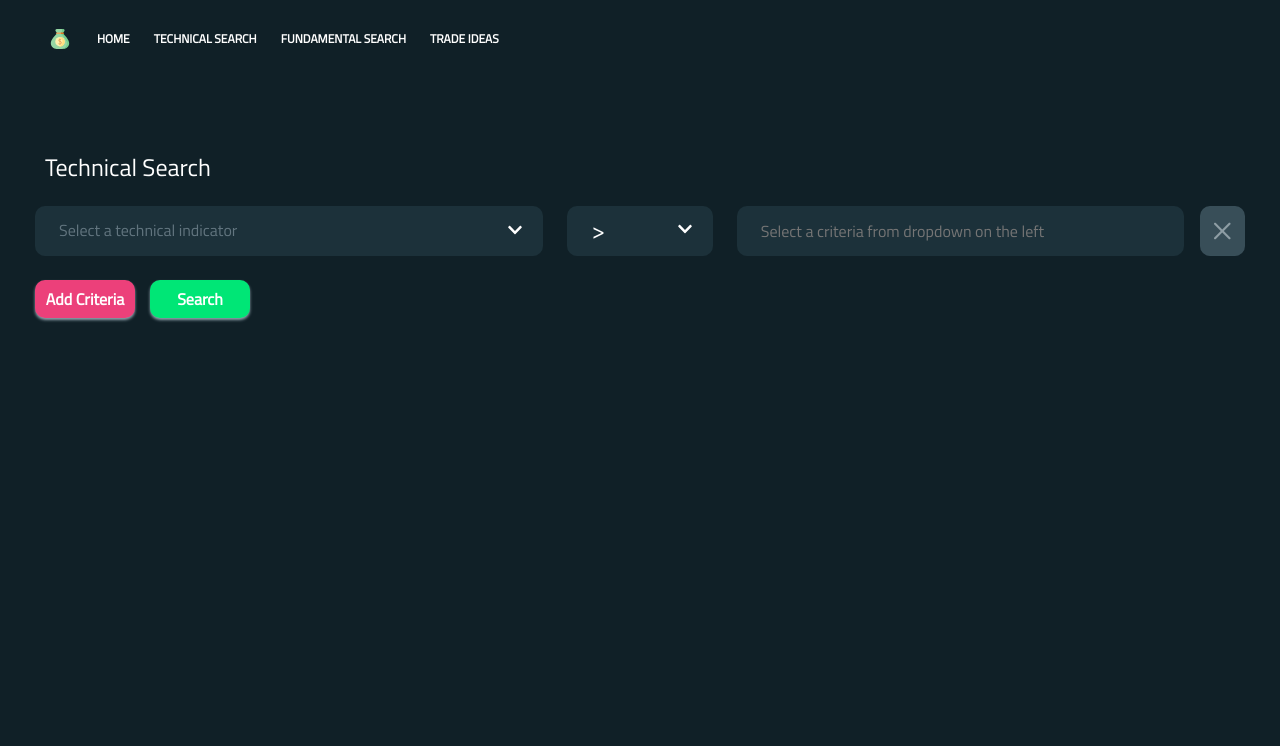
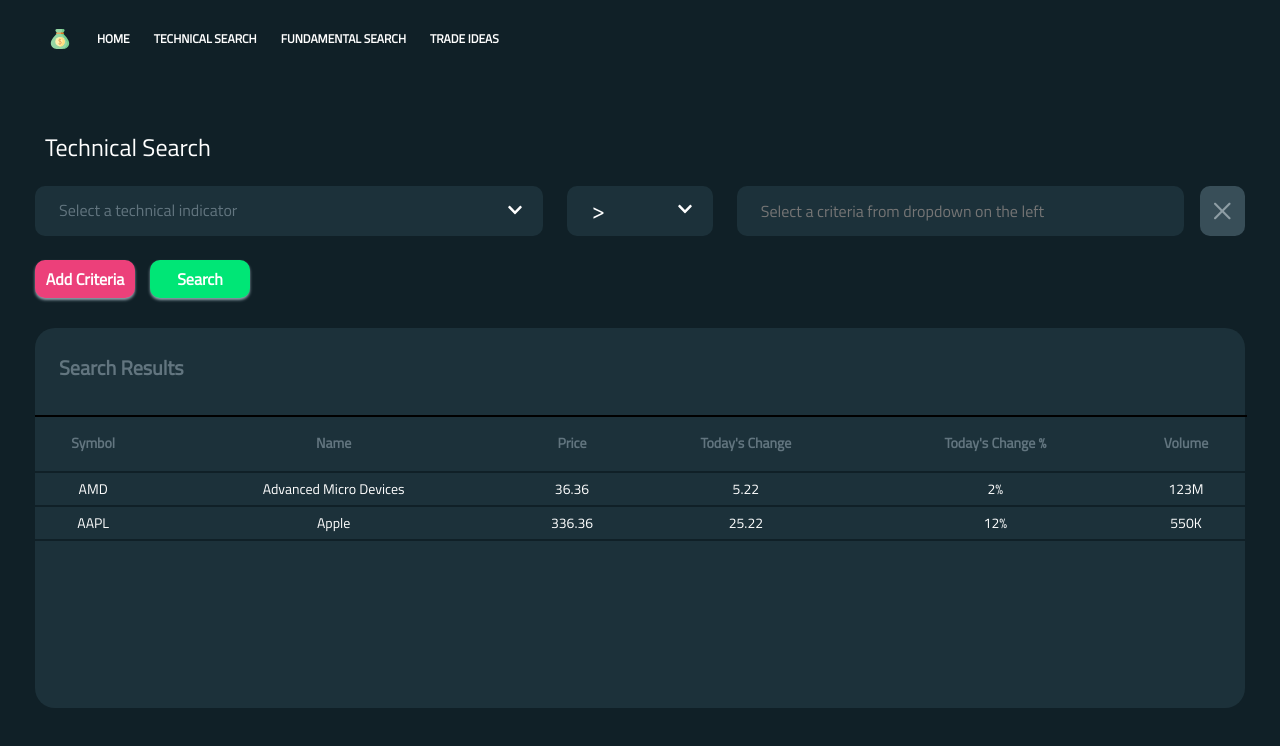
Before and after one commit to Serjohn27/stock-analyzer, an Angular app: page /technical-search in a window 1280 px wide. Shown: the top 746 px of the page. Built offline with nearby package versions, Linux system fonts and the light colour scheme.

Commit message:
updated search result styles

```diff
--- a/src/app/app.component.css
+++ b/src/app/app.component.css
@@ -3,5 +3,5 @@
 }
 
 .content {
-    margin-top: 60px;
+    margin-top: 40px;
 }
--- a/src/app/search/technical-search/technical-search.component.css
+++ b/src/app/search/technical-search/technical-search.component.css
@@ -96,7 +96,7 @@ select.select-box {
 }
 
 select:focus {
-    border-color: gray;
+    border-color: #62757f;
     outline: none;
 }
 
@@ -127,20 +127,21 @@ select:focus {
     color: white;
 }
 
- .selectContainer {
+.selectContainer {
     margin-top: 16px;
 }
 
 /* hide numbers */
-input::-webkit-outer-spin-button,
-input::-webkit-inner-spin-button {
-  -webkit-appearance: none;
-  margin: 0;
+
+input::-webkit-outer-spin-button, input::-webkit-inner-spin-button {
+    -webkit-appearance: none;
+    margin: 0;
 }
 
 /* Firefox */
+
 input[type=number] {
-  -moz-appearance: textfield;
+    -moz-appearance: textfield;
 }
 
 .option {
@@ -150,3 +151,50 @@ input[type=number] {
 .defaultOption {
     color: #62757f;
 }
+
+#results-container {
+    border-radius: 20px;
+    margin-top: 30px;
+    background-color: #1c313a;
+    height: 100%;
+    min-height: 380px;
+    width: 100%;
+}
+
+.results-header-container {
+    padding-left: 24px;
+    padding-top: 8px;
+    padding-bottom: 8px;
+}
+
+.results-header {
+    font-size: 20px;
+    font-weight: bold;
+    color: #62757f;
+}
+
+#results-table {
+    padding-top: 8px;
+    padding-bottom: 8px;
+    font-size: 14px;
+    border-collapse: collapse;
+}
+
+th, td {
+    text-align: center;
+    vertical-align: middle;
+    border: none;
+    border-bottom: 2px solid #102027;
+}
+
+th {
+    padding-bottom: 20px;
+    padding-top: 10px;
+    color: #62757f;
+}
+
+td {
+    padding-bottom: 8px;
+    padding-top: 8px;
+    border-left: none;
+}
--- a/src/app/search/technical-search/technical-search.component.html
+++ b/src/app/search/technical-search/technical-search.component.html
@@ -29,18 +29,19 @@
 
         <div fxLayout="row" fxFlexOffset="2" fxFlex="42" [formGroupName]="i">
 
-                <input *ngIf="templates[i] && templates[i].type=='input'" id="input-box" formControlName="criteriaValue" class="select-box" type="number"
-                    [placeholder]="templates[i].hint"
-                    [attr.disabled]="criteria.value.criteriaSelect == 'default' ? 'disabled' : null">
+            <input *ngIf="templates[i] && templates[i].type=='input'" id="input-box" formControlName="criteriaValue"
+                class="select-box" type="number" [placeholder]="templates[i].hint"
+                [attr.disabled]="criteria.value.criteriaSelect == 'default' ? 'disabled' : null">
 
 
-                <select *ngIf="templates[i] && templates[i].type=='select'" id="sign-select-2" class="select-box" formControlName="criteriaValue" >
-                    <option class="defaultOption" value="default" [selected]=true [disabled]="true">Select an option below</option>
-                    <option class="option" *ngFor="let option of templates[i].options;let i = index"
-                        [value]="option.id">
-                        {{option.name}}
-                    </option>
-                </select>
+            <select *ngIf="templates[i] && templates[i].type=='select'" id="sign-select-2" class="select-box"
+                formControlName="criteriaValue">
+                <option class="defaultOption" value="default" [selected]=true [disabled]="true">Select an option below
+                </option>
+                <option class="option" *ngFor="let option of templates[i].options;let i = index" [value]="option.id">
+                    {{option.name}}
+                </option>
+            </select>
 
 
 
@@ -61,3 +62,44 @@
     </div>
 
 </form>
+
+
+
+
+<div id="results-container">
+    <div fxLayout="column">
+        <div class="results-header-container">
+            <p class="results-header">Search Results</p>
+        </div>
+        <hr style="width: 100%; border: 1px black solid;">
+        <table id="results-table">
+            <tr>
+              <th>Symbol</th>
+              <th>Name</th>
+              <th>Price</th>
+              <th>Today's Change</th>
+              <th>Today's Change %</th>
+              <th>Volume</th>
+            </tr>
+            <tr>
+              <td>AMD</td>
+              <td>Advanced Micro Devices</td>
+              <td>36.36</td>
+              <td>5.22</td>
+              <td>2%</td>
+              <td>123M</td>
+            </tr>
+
+            <tr>
+                <td>AAPL</td>
+                <td>Apple</td>
+                <td>336.36</td>
+                <td>25.22</td>
+                <td>12%</td>
+                <td>550K </td>
+              </tr>
+          </table>
+
+    </div>
+
+</div>
--- a/src/app/search/technical-search/technical-search.component.ts
+++ b/src/app/search/technical-search/technical-search.component.ts
@@ -111,6 +111,34 @@ export class TechnicalSearchComponent implements OnInit {
       }
     }
 
+    else if ('price' == selection) {
+      return {
+        type: 'select',
+        options: [
+          { id: "abovesma", name: "Price Above SMA (200)", default: true },
+          { id: "nearsma", name: "Price Near SMA (200)", default: false },
+          { id: "belowsma", name: "Price Below SMA (200)", default: false },
+          { id: "aboveema", name: "Price Above EMA (50)", default: true },
+          { id: "nearema", name: "Price Near EMA (50)", default: false },
+          { id: "belowema", name: "Price Below EMA (50)", default: false },
+          { id: "nearmonthlymean", name: "Price Above Monthly Mean", default: true },
+          { id: "abovemonthlymean", name: "Price Near Monthly Mean", default: false },
+          { id: "belowmonthlymean", name: "Price Below Monthly Mean", default: false },
+        ]
+      }
+    }
+
+    else if ('volume' == selection) {
+      return {
+        type: 'select',
+        options: [
+          { id: "increasing", name: "Increasing Volume", default: true },
+          { id: "decreasing", name: "Decreasing Volume", default: false },
+          { id: "unusual", name: "Unusual Volume", default: false }
+        ]
+      }
+    }
+
   }
 
   onOptionSelected(selection: string, index: number) {
@@ -120,7 +148,7 @@ export class TechnicalSearchComponent implements OnInit {
 
 
   submit() {
-     console.log(this.searchForm.value)
+     console.log(this.searchForm.value.criterias);
   }
 
 
```
Also changed, not shown: src/app/search/technical-search/technical-search.service.ts (added, +9 -0 lines), 1 other file (tests, documents, lock files or other folders).
